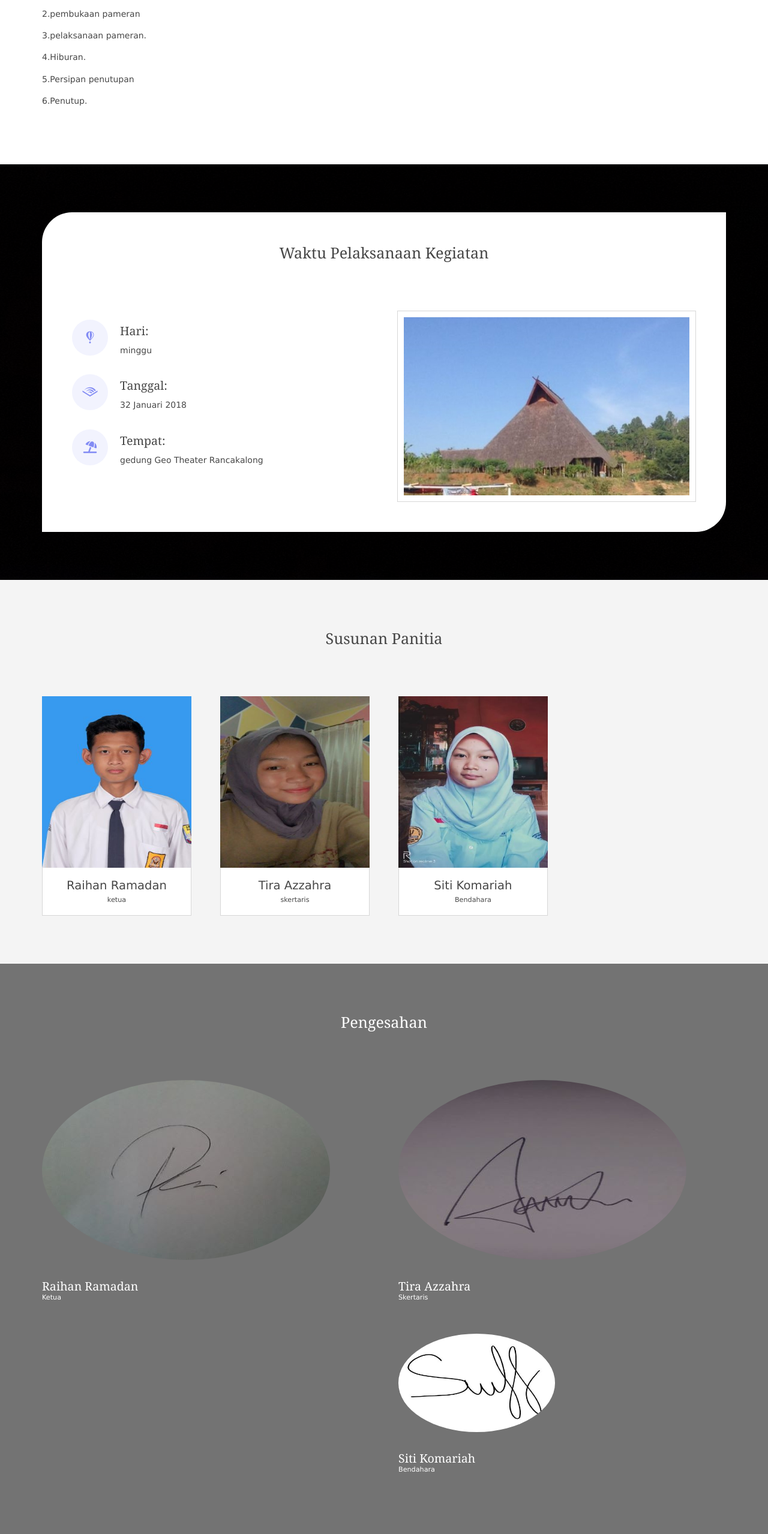
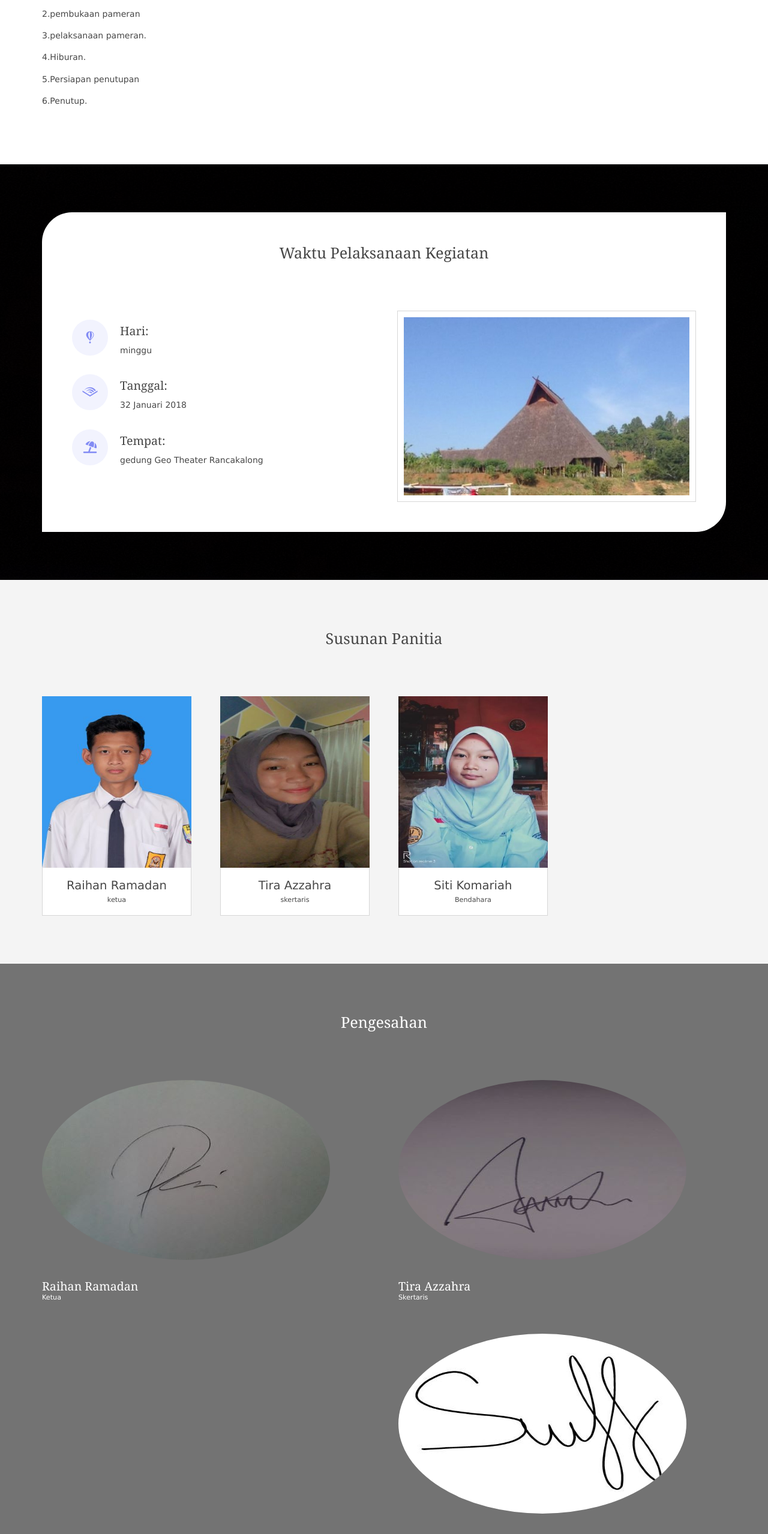
Before and after one commit to scpr12556/scpr12556.github.io, a plain HTML site: page index.html in a window 1280 px wide. Shown: the part 1620-4178 px from the top of the page at 60% size. Drawn offline with nearby package versions, Linux system fonts and the light colour scheme.

Commit message:
mengubah typo dan mengubah posisi td2

```diff
--- a/index.html
+++ b/index.html
@@ -136,7 +136,7 @@ Licence URI: https://www.os-templates.com/template-terms
 <p data-aos="fade-right" data-aos-duration="2000"  data-aos-delay="400">2.pembukaan pameran</p>
 <p data-aos="fade-right" data-aos-duration="2000"  data-aos-delay="500">3.pelaksanaan pameran.</p>
 <p data-aos="fade-right" data-aos-duration="2000"  data-aos-delay="600">4.Hiburan.</p>
-<p data-aos="fade-right" data-aos-duration="2000"  data-aos-delay="700">5.Persipan penutupan</p>
+<p data-aos="fade-right" data-aos-duration="2000"  data-aos-delay="700">5.Persiapan penutupan</p>
 <p data-aos="fade-right" data-aos-duration="2000"  data-aos-delay="800">6.Penutup.</p>
      <!--- <p class="btmspace-80 bold">Suspendisse porta ligula non elementum ultricies justo urna egestas metus ut ornare leo augue pharetra risus.</p>
       <ul class="nospace group">
@@ -267,7 +267,7 @@ Licence URI: https://www.os-templates.com/template-terms
       </figure>
     </br>
   </br>
-<article class="one_half">
+<article class="center">
         <figure class="clear"><img src= "images/demo/td2.jpg"alt=""> <!--"images/demo/100x100.png"-->
           <figcaption>
             <h6 class="heading">Siti Komariah</h6>
```
